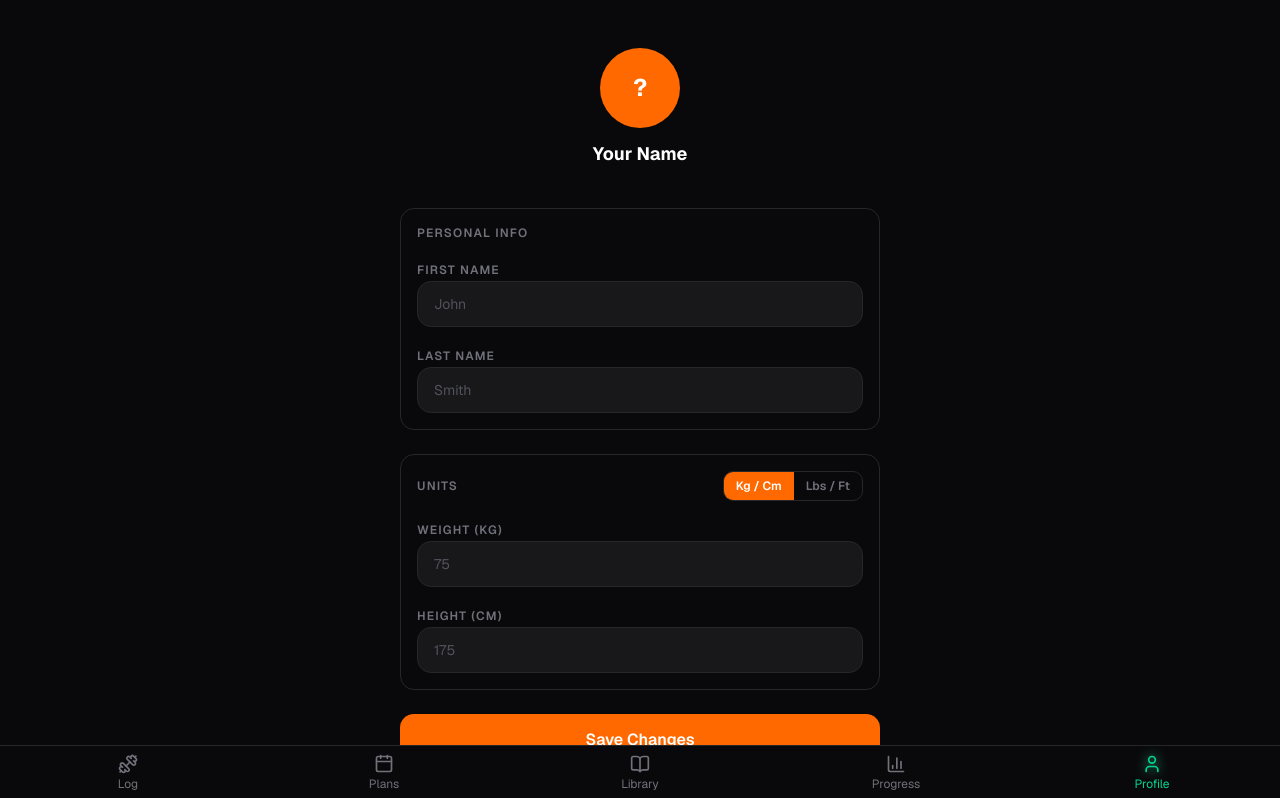
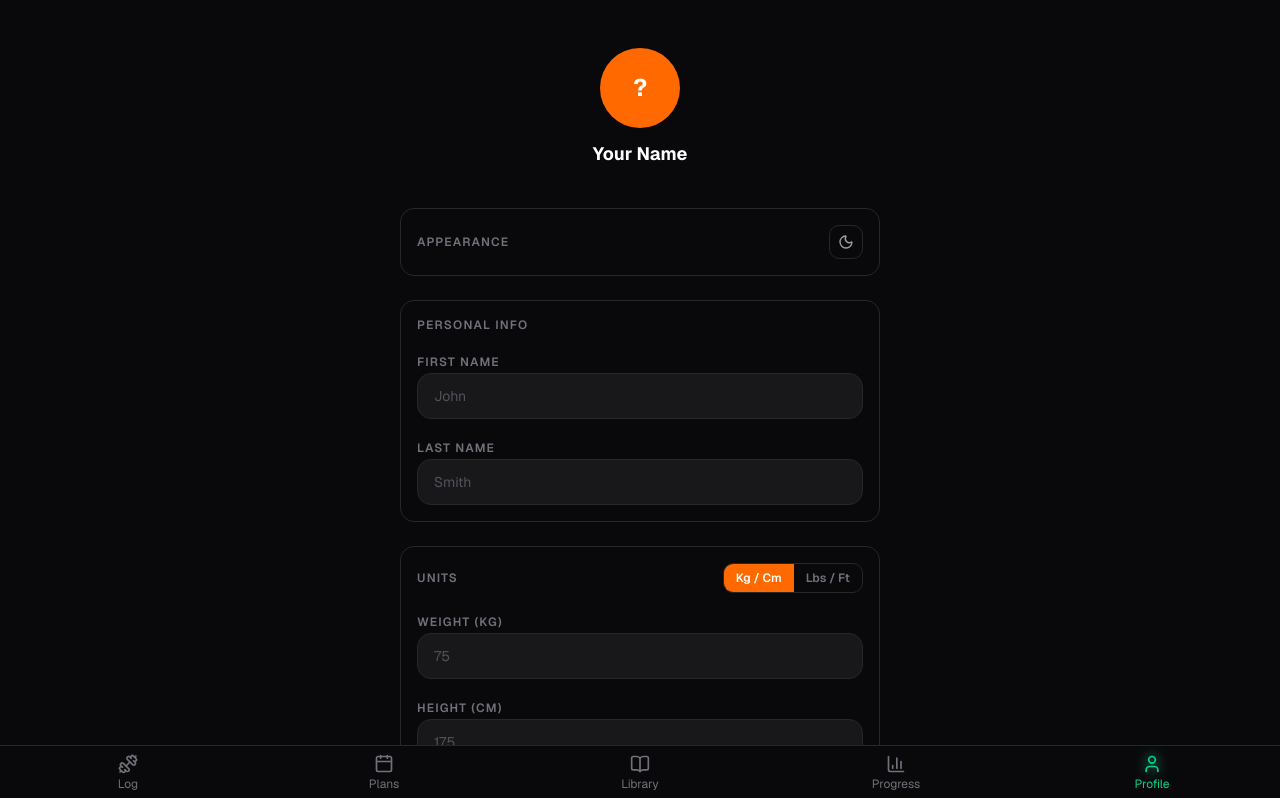
Before and after one commit to mauriciogentile/amaya, a Next.js app: page /profile in a window 1280 px wide. Shown: the top 798 px of the page. Built offline with nearby package versions, Linux system fonts and the light colour scheme; no server answers.

Commit message:
Add light/dark mode toggle via next-themes

```diff
--- a/app/(app)/profile/page.tsx
+++ b/app/(app)/profile/page.tsx
@@ -2,7 +2,8 @@
 
 import { useEffect, useState } from "react";
 import { useSession, signOut } from "next-auth/react";
-import { Check, LogOut, ChevronDown } from "lucide-react";
+import { useTheme } from "next-themes";
+import { Check, LogOut, Sun, Moon } from "lucide-react";
 
 interface Profile {
   firstName: string;
@@ -49,6 +50,7 @@ function Field({
 
 export default function ProfilePage() {
   const { data: session } = useSession();
+  const { resolvedTheme, setTheme } = useTheme();
   const [profile, setProfile] = useState<Profile | null>(null);
   const [draft, setDraft] = useState<Partial<Profile>>({});
   const [saving, setSaving] = useState(false);
@@ -120,6 +122,20 @@ export default function ProfilePage() {
           <div className="text-center">
             <p className="text-lg font-bold text-white">{fullName || "Your Name"}</p>
             <p className="text-sm text-zinc-500">{profile?.email}</p>
+          </div>
+        </div>
+
+        {/* Appearance */}
+        <div className="rounded-xl border border-zinc-800 bg-zinc-950 p-4">
+          <div className="flex items-center justify-between">
+            <p className="text-xs text-zinc-500 uppercase tracking-widest font-semibold">Appearance</p>
+            <button
+              onClick={() => setTheme(resolvedTheme === "dark" ? "light" : "dark")}
+              className="p-2 rounded-lg border border-zinc-800 text-zinc-400 hover:text-white hover:border-zinc-600 transition-colors"
+              aria-label="Toggle theme"
+            >
+              {resolvedTheme === "dark" ? <Sun size={16} /> : <Moon size={16} />}
+            </button>
           </div>
         </div>
 
--- a/app/layout.tsx
+++ b/app/layout.tsx
@@ -1,6 +1,7 @@
 import type { Metadata, Viewport } from "next";
 import { Geist } from "next/font/google";
 import AuthSessionProvider from "@/components/session-provider";
+import { ThemeProvider } from "@/components/theme-provider";
 import "./globals.css";
 
 const geist = Geist({ subsets: ["latin"] });
@@ -23,9 +24,11 @@ export const viewport: Viewport = {
 export default function RootLayout({ children }: { children: React.ReactNode }) {
   return (
     <AuthSessionProvider>
-      <html lang="en" className="dark">
+      <html lang="en" suppressHydrationWarning>
         <body className={`${geist.className} bg-background text-foreground antialiased`}>
-          {children}
+          <ThemeProvider attribute="class" defaultTheme="system" enableSystem>
+            {children}
+          </ThemeProvider>
         </body>
       </html>
     </AuthSessionProvider>
--- /dev/null
+++ b/components/theme-provider.tsx
@@ -0,0 +1,8 @@
+"use client";
+
+import { ThemeProvider as NextThemesProvider } from "next-themes";
+import type { ComponentProps } from "react";
+
+export function ThemeProvider({ children, ...props }: ComponentProps<typeof NextThemesProvider>) {
+  return <NextThemesProvider {...props}>{children}</NextThemesProvider>;
+}
--- a/package.json
+++ b/package.json
@@ -18,6 +18,7 @@
     "mongoose": "^9.5.0",
     "next": "16.2.4",
     "next-auth": "^5.0.0-beta.31",
+    "next-themes": "^0.4.6",
     "react": "19.2.4",
     "react-dom": "19.2.4",
     "recharts": "^3.8.1",
```
Also changed, not shown: 1 other file (tests, documents, lock files or other folders).
